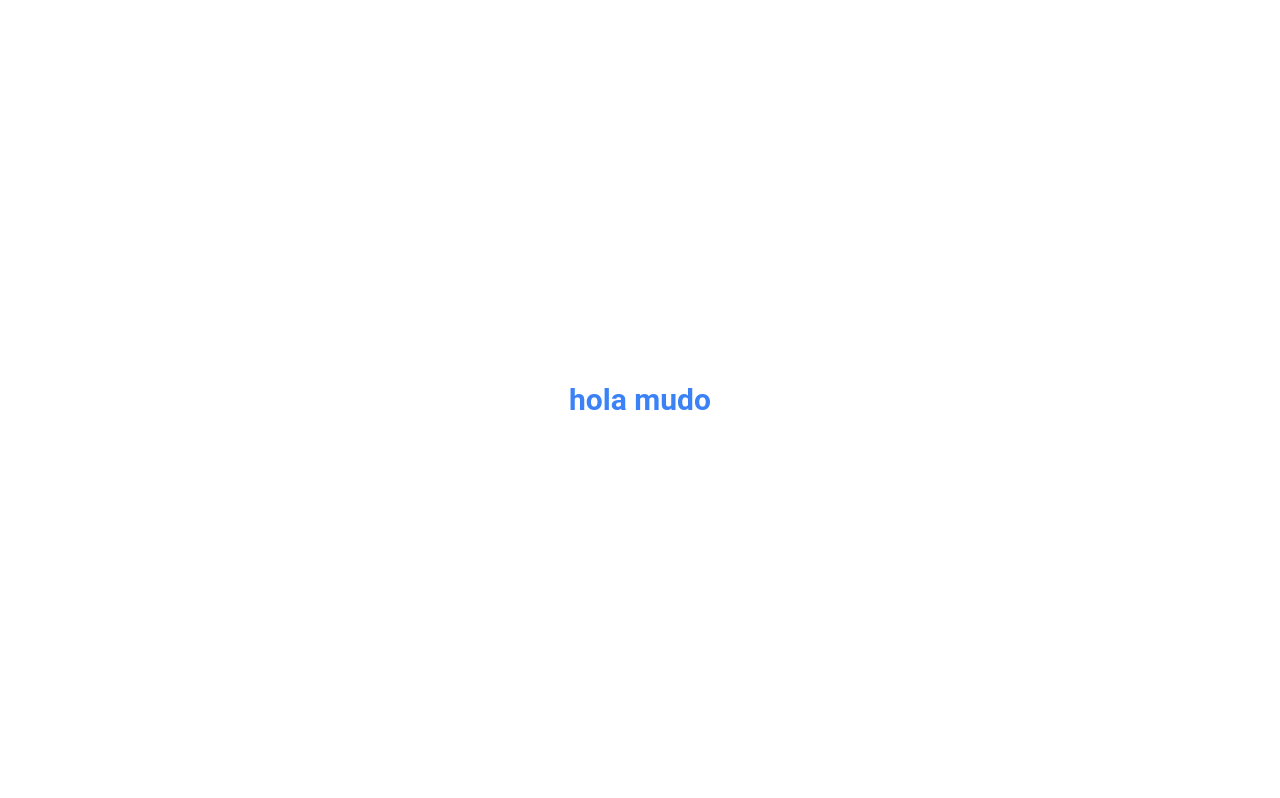
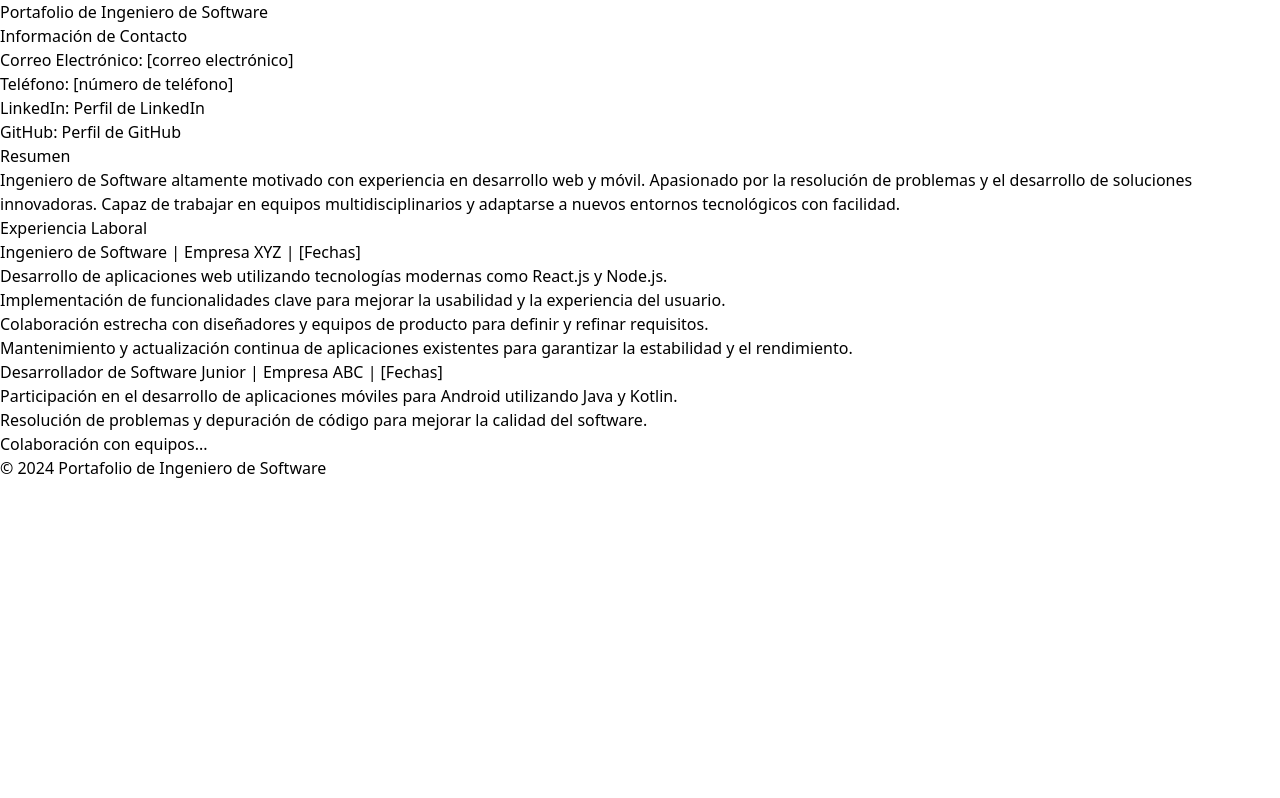
Before and after one commit to jhonortiz12/vercel-elec, a React (Vite) app: page / in a window 1280 px wide. Shown: the top 798 px of the page. Built offline with nearby package versions, Linux system fonts and the light colour scheme.

Commit message:
nuevo cambio

```diff
--- a/src/App.jsx
+++ b/src/App.jsx
@@ -1,24 +1,47 @@
+import React from 'react';
 
-
-function App() {
-
-  return (
-    <>
-    <main className="font-roboto flex justify-center items-center w-screen h-screen">
-      <h1 className="text-3xl font-bold text-blue-500">hola mudo</h1>
-
-
-    </main>
-    <body>
-
-
-      <div class="w-64 h-64 bg-blue-400 border border-blue-400 rounded-md shadow-md p-4">
-
-      </div>
-
-    </body>
-    </>
-  )
+function PortafolioIngenieroSoftware() {
+    return (
+        <div>
+            <header>
+                <h1>Portafolio de Ingeniero de Software</h1>
+            </header>
+            <section className="contact-info">
+                <h2>Información de Contacto</h2>
+                <p>Correo Electrónico: [correo electrónico]</p>
+                <p>Teléfono: [número de teléfono]</p>
+                <p>LinkedIn: <a href="[enlace al perfil de LinkedIn]">Perfil de LinkedIn</a></p>
+                <p>GitHub: <a href="[enlace al perfil de GitHub]">Perfil de GitHub</a></p>
+            </section>
+            <section className="summary">
+                <h2>Resumen</h2>
+                <p>Ingeniero de Software altamente motivado con experiencia en desarrollo web y móvil. Apasionado por la resolución de problemas y el desarrollo de soluciones innovadoras. Capaz de trabajar en equipos multidisciplinarios y adaptarse a nuevos entornos tecnológicos con facilidad.</p>
+            </section>
+            <section className="experience">
+                <h2>Experiencia Laboral</h2>
+                <article>
+                    <h3>Ingeniero de Software | Empresa XYZ | [Fechas]</h3>
+                    <ul>
+                        <li>Desarrollo de aplicaciones web utilizando tecnologías modernas como React.js y Node.js.</li>
+                        <li>Implementación de funcionalidades clave para mejorar la usabilidad y la experiencia del usuario.</li>
+                        <li>Colaboración estrecha con diseñadores y equipos de producto para definir y refinar requisitos.</li>
+                        <li>Mantenimiento y actualización continua de aplicaciones existentes para garantizar la estabilidad y el rendimiento.</li>
+                    </ul>
+                </article>
+                <article>
+                    <h3>Desarrollador de Software Junior | Empresa ABC | [Fechas]</h3>
+                    <ul>
+                        <li>Participación en el desarrollo de aplicaciones móviles para Android utilizando Java y Kotlin.</li>
+                        <li>Resolución de problemas y depuración de código para mejorar la calidad del software.</li>
+                        <li>Colaboración con equipos...</li>
+                    </ul>
+                </article>
+            </section>
+            <footer>
+                <p>&copy; 2024 Portafolio de Ingeniero de Software</p>
+            </footer>
+        </div>
+    );
 }
 
-export default App
+export default PortafolioIngenieroSoftware;
```
